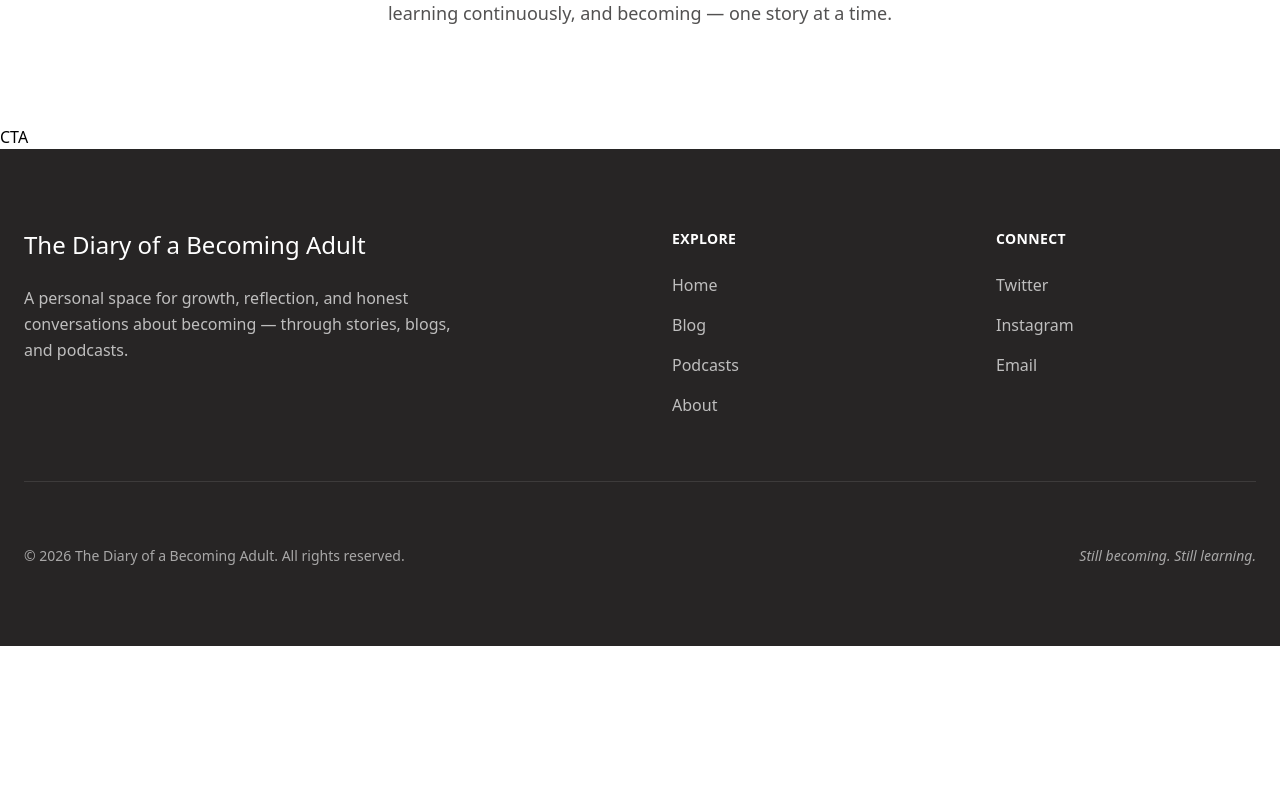
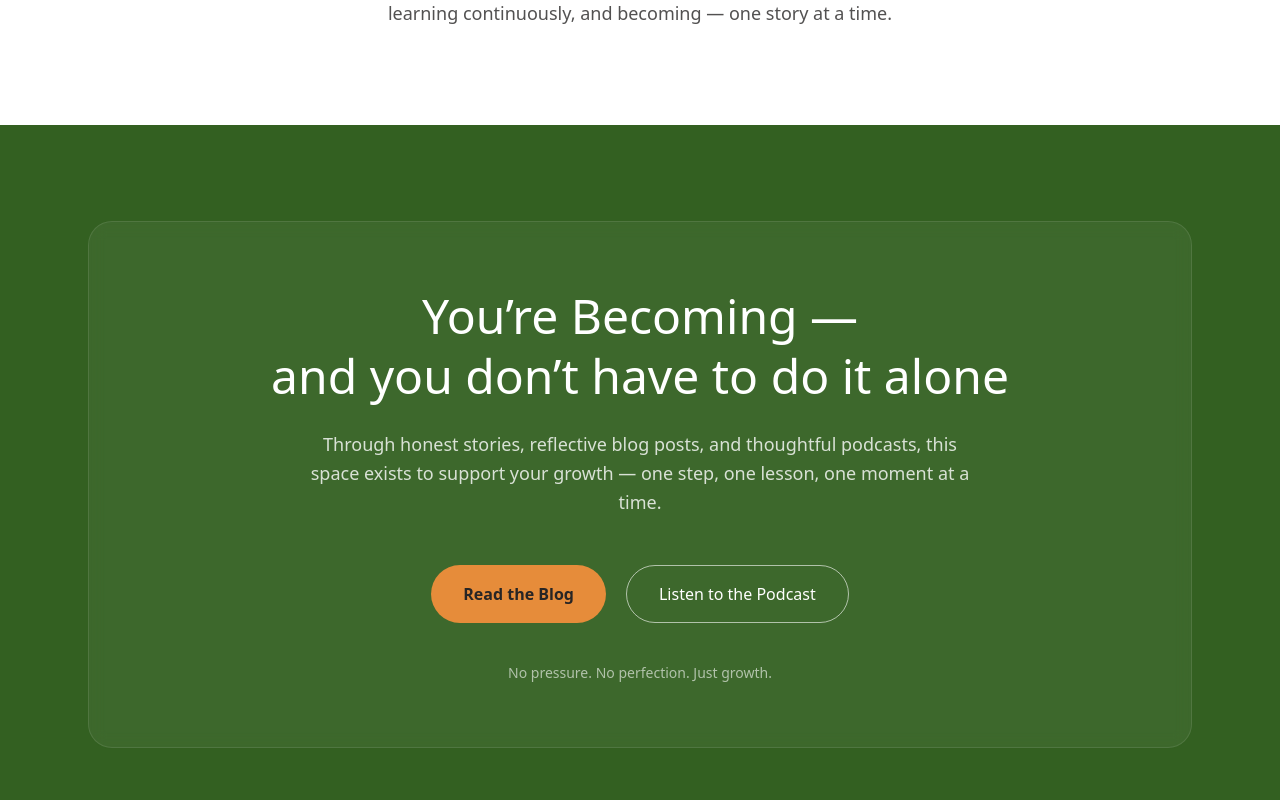
Before and after one commit to JAEDEXD3S1GN2/Diaryofabecomingadult, a React (Vite) app: page / in a window 1280 px wide. Shown: the part 3460-4260 px from the top of the page. Before the commit the page ends 4106 px from the top, so only its background shows below. Built offline with nearby package versions, Linux system fonts and the light colour scheme.

Commit message:
Update CTA.jsx

```diff
--- a/src/components/CTA/CTA.jsx
+++ b/src/components/CTA/CTA.jsx
@@ -1,9 +1,48 @@
-import React from 'react'
+import React from "react";
 
 const CTA = () => {
   return (
-    <div>CTA</div>
-  )
-}
+    <section className="bg-greenBrand py-24">
+      <div className="max-w-6xl mx-auto px-6">
+        <div className="rounded-3xl bg-white/5 backdrop-blur-sm border border-white/10 px-8 py-16 md:px-16 text-center">
+          {/* Heading */}
+          <h2 className="text-3xl md:text-5xl font-diary text-white leading-tight">
+            You’re Becoming — <br className="hidden md:block" />
+            and you don’t have to do it alone
+          </h2>
 
-export default CTA
+          {/* Description */}
+          <p className="mt-6 max-w-2xl mx-auto text-white/80 text-lg leading-relaxed">
+            Through honest stories, reflective blog posts, and thoughtful
+            podcasts, this space exists to support your growth — one step, one
+            lesson, one moment at a time.
+          </p>
+
+          {/* CTA Buttons */}
+          <div className="mt-12 flex flex-col sm:flex-row gap-5 justify-center">
+            <a
+              href="/blog"
+              className="inline-flex items-center justify-center rounded-full bg-orangeBrand px-8 py-4 text-blackBrand font-semibold transition hover:scale-105 hover:opacity-90"
+            >
+              Read the Blog
+            </a>
+
+            <a
+              href="/podcasts"
+              className="inline-flex items-center justify-center rounded-full border border-white/60 px-8 py-4 text-white font-medium transition hover:bg-white hover:text-blackBrand"
+            >
+              Listen to the Podcast
+            </a>
+          </div>
+
+          {/* Subtle closing line */}
+          <p className="mt-10 text-sm text-white/60">
+            No pressure. No perfection. Just growth.
+          </p>
+        </div>
+      </div>
+    </section>
+  );
+};
+
+export default CTA;
```
